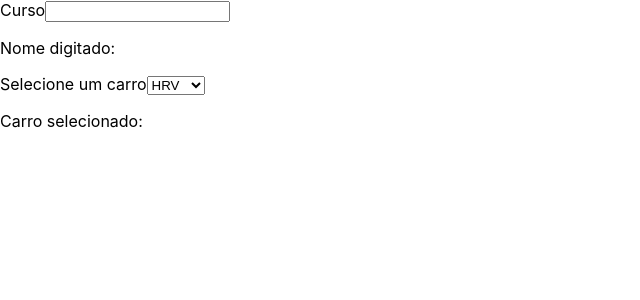
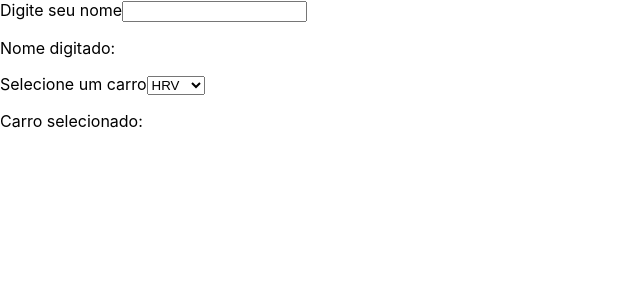
Before and after one commit to PamelaMBadermann/curso-reactjs-cfbcursos-2, a React (Create React App) app: page / in a window 1280 px wide. Shown: the top 300 px of the page, without its empty margins (0-640 px from the left). Built offline with nearby package versions, Linux system fonts and the light colour scheme.

Commit message:
aula 14, manipulando elementos de formulario

```diff
--- a/src/App.js
+++ b/src/App.js
@@ -7,7 +7,7 @@ export default function App() {
 
   return (
     <>
-      <label>Curso</label>
+      <label>Digite seu nome</label>
       <input type='text' name='fnome' value={nome} onChange={(e)=>setNome(e.target.value)}/>
       <p>Nome digitado: {nome}</p>
       <label>Selecione um carro</label>
```
